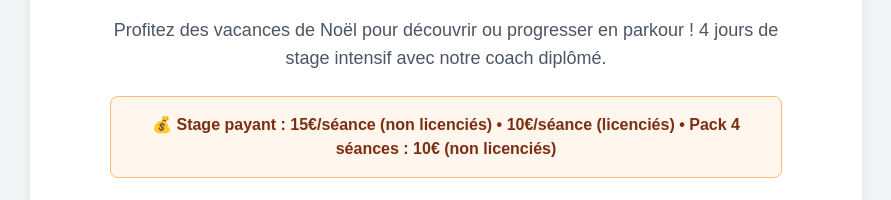
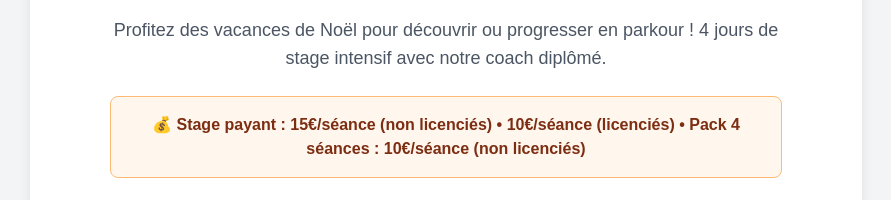
Before and after one commit to AirKyzzZ/PKBA, a Next.js app: page /inscription in a window 1280 px wide. Shown: the part 789-989 px from the top of the page, without its empty margins (194-1085 px from the left). Built offline with nearby package versions, Linux system fonts and the light colour scheme; no server answers.

Commit message:
fix clear pricing stage

```diff
--- a/components/HorairesPage.tsx
+++ b/components/HorairesPage.tsx
@@ -73,7 +73,7 @@ const stagePricing: StagePricing[] = [
     description: 'Tarif à la séance',
     pricePerSession: 15,
     pricePack: 10,
-    packDescription: 'Les 4 séances'
+    packDescription: 'Pour les 4 séances'
   },
   {
     title: 'Licenciés',
--- a/components/InscriptionPage.tsx
+++ b/components/InscriptionPage.tsx
@@ -378,7 +378,7 @@ const InscriptionPage = () => {
             </p>
             <div className="bg-orange-50 border border-orange-300 rounded-lg p-4 mb-6 max-w-2xl mx-auto">
               <p className="text-orange-900 font-montserrat font-semibold text-center">
-                💰 Stage payant : 15€/séance (non licenciés) • 10€/séance (licenciés) • Pack 4 séances : 10€ (non licenciés)
+                💰 Stage payant : 15€/séance (non licenciés) • 10€/séance (licenciés) • Pack 4 séances : 10€/séance (non licenciés)
               </p>
             </div>
             <div className="bg-primary/5 border border-primary/20 rounded-lg p-6 mb-6">
```
